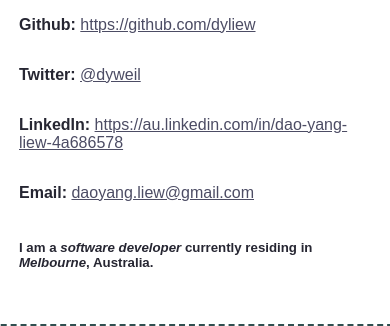
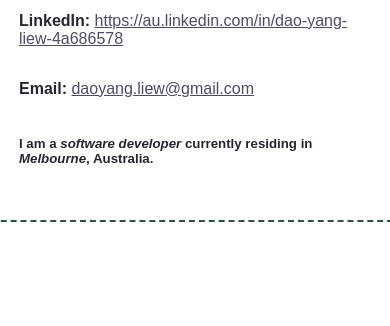
Before and after one commit to dyliew/dyliew.github.io, a plain HTML site: page index.html in a window 390 px wide. Shown: the part 537-863 px from the top of the page. Drawn offline with Linux system fonts and the light colour scheme.

Commit message:
Update style.css

```diff
--- a/css/style.css
+++ b/css/style.css
@@ -62,6 +62,6 @@ a{
 }
 @media (max-width: 1024px) {
   #wrapper {
-    padding-top: 13em;
+    /* padding-top: 13em; */
   }
 }
```
